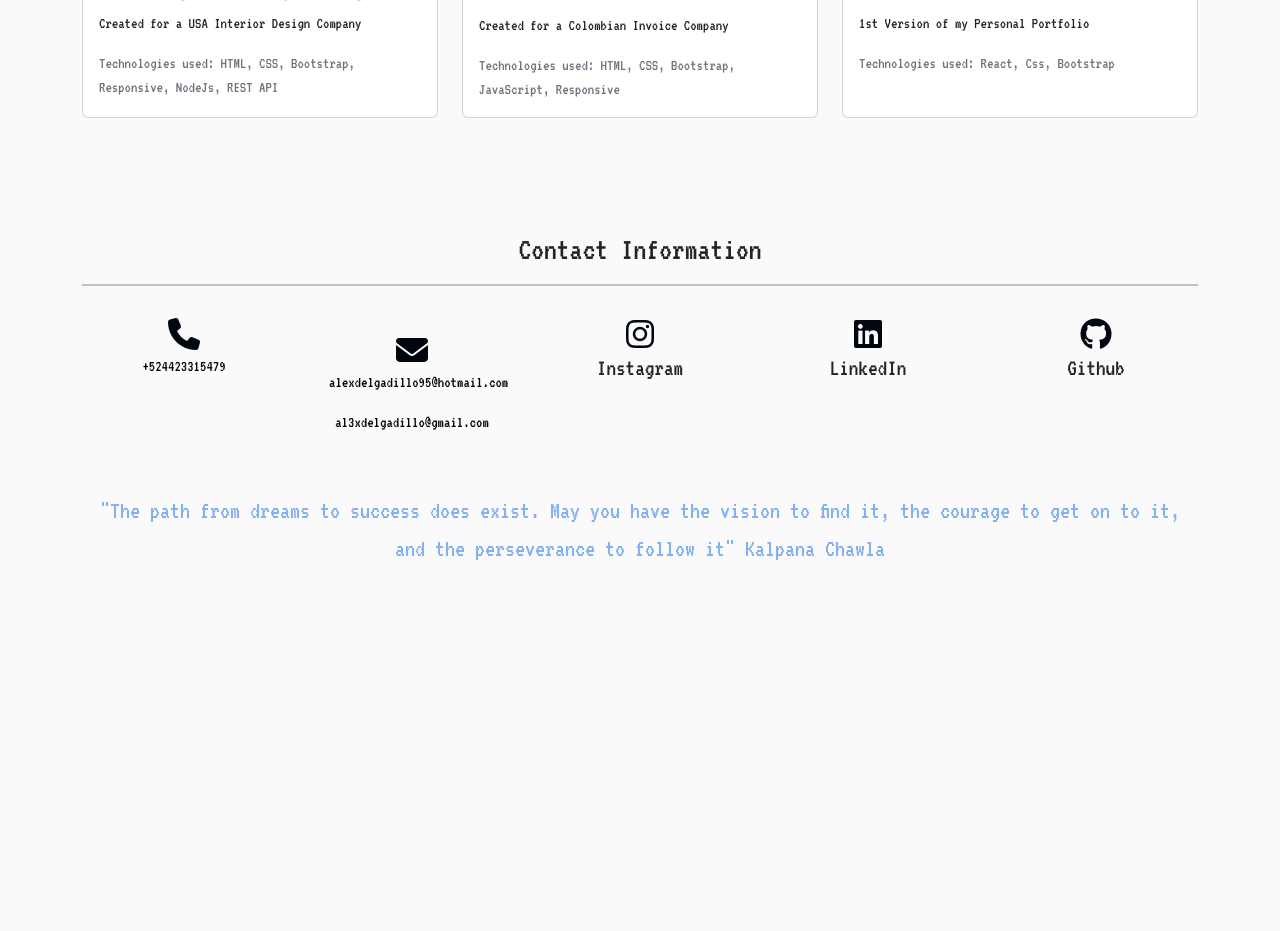
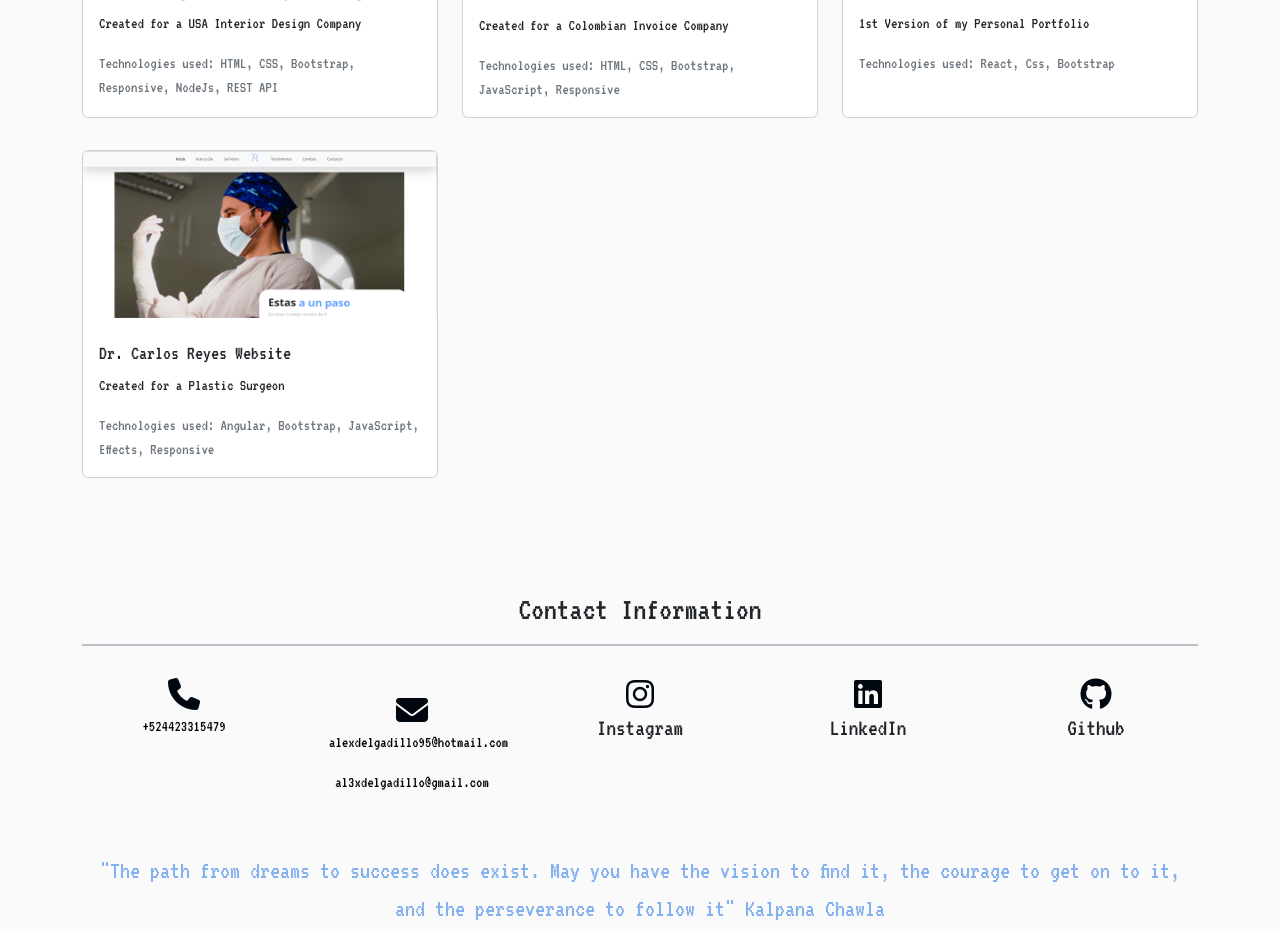
Before and after one commit to alexdelgadillosan/portfoliov3, an Angular app: page /portfolio in a window 1280 px wide. Shown: the part 1280-2211 px from the top of the page. Before the commit the page ends 1911 px from the top, so only its background shows below. Built offline with nearby package versions, Linux system fonts and the light colour scheme.

Commit message:
added latest project

```diff
--- a/src/app/portfoliopage/projectspage/projectspage.component.html
+++ b/src/app/portfoliopage/projectspage/projectspage.component.html
@@ -2,41 +2,41 @@
     <div class="container">
         <div class="row justify-content-between">
             <h1>Projects</h1>
-        <hr>
+            <hr />
 
             <div class="col-md-4 col-lg-4 d-flex">
                 <div class="my-3 flex-fill">
-            <app-projectview
-              imgSrc="../../assets/modern.png"
-              title="ModernDesigns (currently building)"
+                    <app-projectview imgSrc="../../assets/modern.png" title="ModernDesigns (currently building)"
                         description="Created for a USA Interior Design Company"
                         shortDescription="Technologies used: HTML, CSS, Bootstrap, Responsive, NodeJs, REST API"
-              linkUrl="https://alexdelgadillosan.github.io/moderndesign/src/front/moderndesign/index.html"
-            ></app-projectview>
+                        linkUrl="https://alexdelgadillosan.github.io/moderndesign/src/front/moderndesign/index.html"></app-projectview>
                 </div>
             </div>
 
             <div class="col-md-4 col-lg-4 d-flex">
                 <div class="my-3 flex-fill">
-            <app-projectview
-              imgSrc="../../assets/lsda.png"
-              title="LSDA"
+                    <app-projectview imgSrc="../../assets/lsda.png" title="LSDA"
                         description="Created for a Colombian Invoice Company"
                         shortDescription="Technologies used: HTML, CSS, Bootstrap, JavaScript, Responsive"
-              linkUrl="https://alexdelgadillosan.github.io/lsda.github.io/?#"
-            ></app-projectview>
+                        linkUrl="https://alexdelgadillosan.github.io/lsda.github.io/?#"></app-projectview>
                 </div>
             </div>
 
             <div class="col-md-4 col-lg-4 d-flex">
                 <div class="my-3 flex-fill">
-            <app-projectview
-              imgSrc="../../assets/v1.png"
-              title="Porfolio v1"
+                    <app-projectview imgSrc="../../assets/v1.png" title="Porfolio v1"
                         description="1st Version of my Personal Portfolio"
                         shortDescription="Technologies used: React, Css, Bootstrap"
-              linkUrl="https://alexdelgadillosan.github.io/portfoliov2/"
-            ></app-projectview>
+                        linkUrl="https://alexdelgadillosan.github.io/portfoliov2/"></app-projectview>
+                </div>
+            </div>
+
+            <div class="col-md-4 col-lg-4 d-flex">
+                <div class="my-3 flex-fill">
+                    <app-projectview imgSrc="../../../assets/surgeonwebsite.png" title="Dr. Carlos Reyes Website"
+                        description="Created for a Plastic Surgeon"
+                        shortDescription="Technologies used: Angular, Bootstrap, JavaScript, Effects, Responsive"
+                        linkUrl="https://alexdelgadillosan.github.io/surgeonV2/"></app-projectview>
                 </div>
             </div>
         </div>
```
Also changed, not shown: src/assets/surgeonwebsite.png (added). Lines whose indentation alone changed are shown as unchanged.
